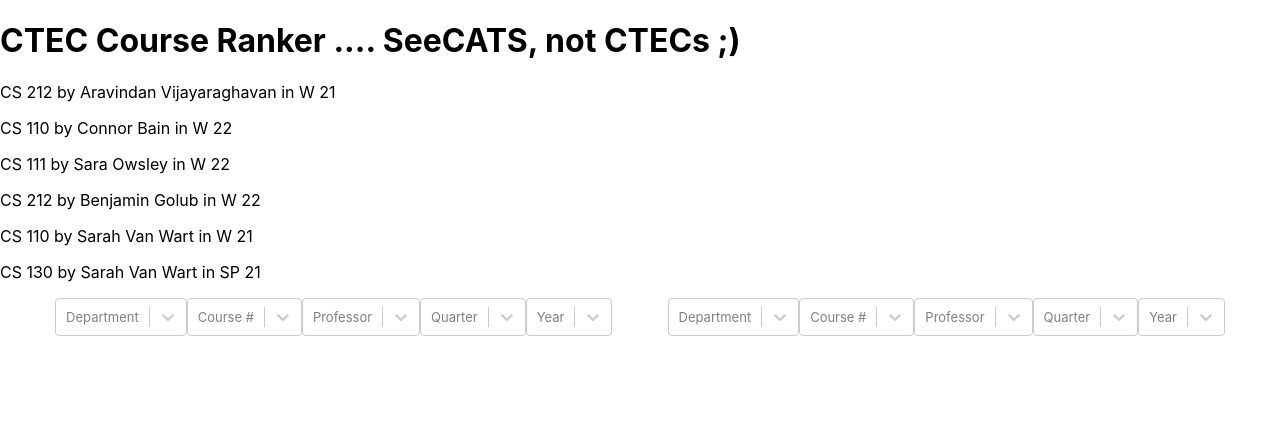
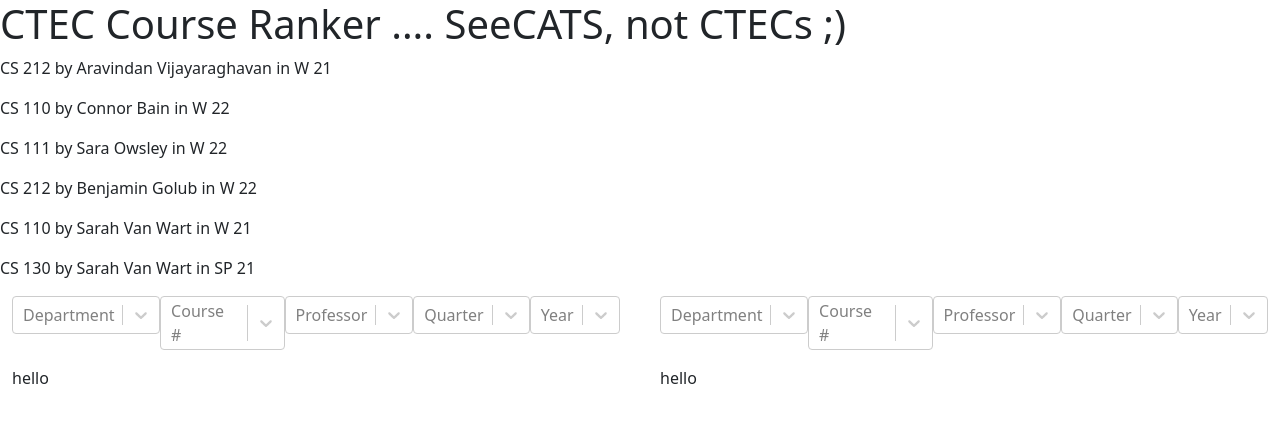
Before and after one commit to ptarasul18/WildHacks, a React (Create React App) app: page / in a window 1280 px wide. Shown: the top 422 px of the page. Built offline with nearby package versions, Linux system fonts and the light colour scheme.

Commit message:
formatting

```diff
--- a/package.json
+++ b/package.json
@@ -6,7 +6,9 @@
     "@testing-library/jest-dom": "^5.16.4",
     "@testing-library/react": "^13.3.0",
     "@testing-library/user-event": "^13.5.0",
+    "bootstrap": "^5.1.3",
     "react": "^18.1.0",
+    "react-bootstrap": "^2.4.0",
     "react-dom": "^18.1.0",
     "react-scripts": "^5.0.1",
     "react-select": "^5.3.2",
--- a/src/App.css
+++ b/src/App.css
@@ -28,6 +28,10 @@
   color: #61dafb;
 }
 
+.dropdown {
+  display: flex;
+}
+
 @keyframes App-logo-spin {
   from {
     transform: rotate(0deg);
--- a/src/App.js
+++ b/src/App.js
@@ -1,5 +1,7 @@
 import React from 'react';
 import Select from 'react-select';
+import './App.css';
+import Stack from 'react-bootstrap/Stack'
 
 const ctecs = require('./ctecs.json');
 
@@ -36,6 +38,9 @@ const App = () =>  {
     <CourseList courses={ ctecs } />
 
     <div className="dropdowns">
+    <Stack direction="horizontal" gap={3}>
+    <div className="container">
+      <Stack gap={3}>
       <div className="dropdown" id="course1">
         <Select
             value={uniqueDepts.value}
@@ -68,7 +73,12 @@ const App = () =>  {
             isClearable = {true}
         />
       </div>
+      <div><p>{"hello"}</p></div>
+      </Stack>
+      </div>
 
+      <div className="container">
+      <Stack gap={3}>
       <div className="dropdown" id="course2">
         <Select
             value={uniqueDepts.value}
@@ -101,6 +111,10 @@ const App = () =>  {
             isClearable = {true}
         />
       </div>
+      <div><p>{"hello"}</p></div>
+      </Stack>
+      </div>
+      </Stack>
     </div>
 
   </div>
--- a/src/index.js
+++ b/src/index.js
@@ -1,6 +1,7 @@
 import React from 'react';
 import ReactDOM from 'react-dom/client';
-import './index.css';
+// import './index.css';
+import 'bootstrap/dist/css/bootstrap.min.css';
 import App from './App';
 import reportWebVitals from './reportWebVitals';
 
```
Also changed, not shown: 1 other file (tests, documents, lock files or other folders).
